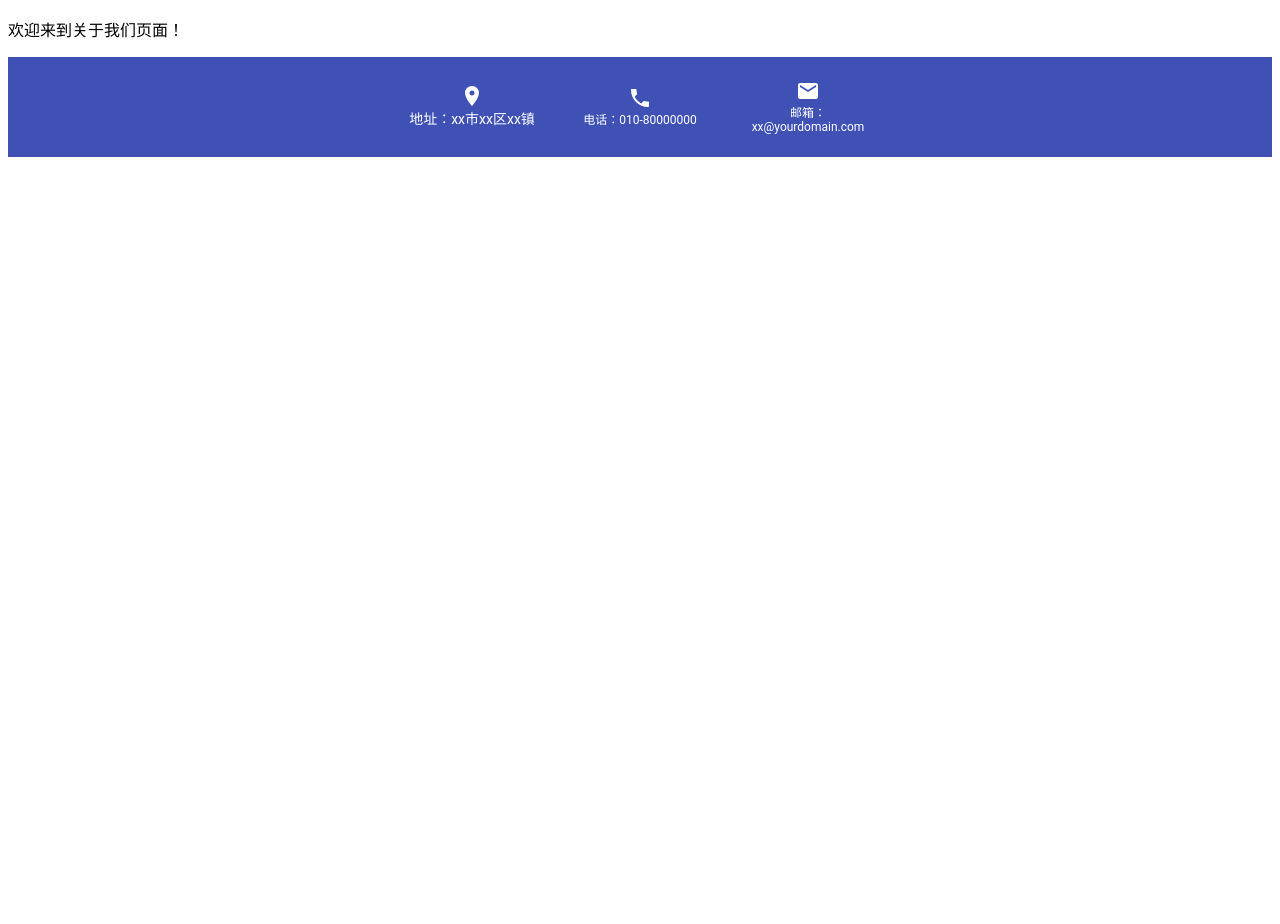
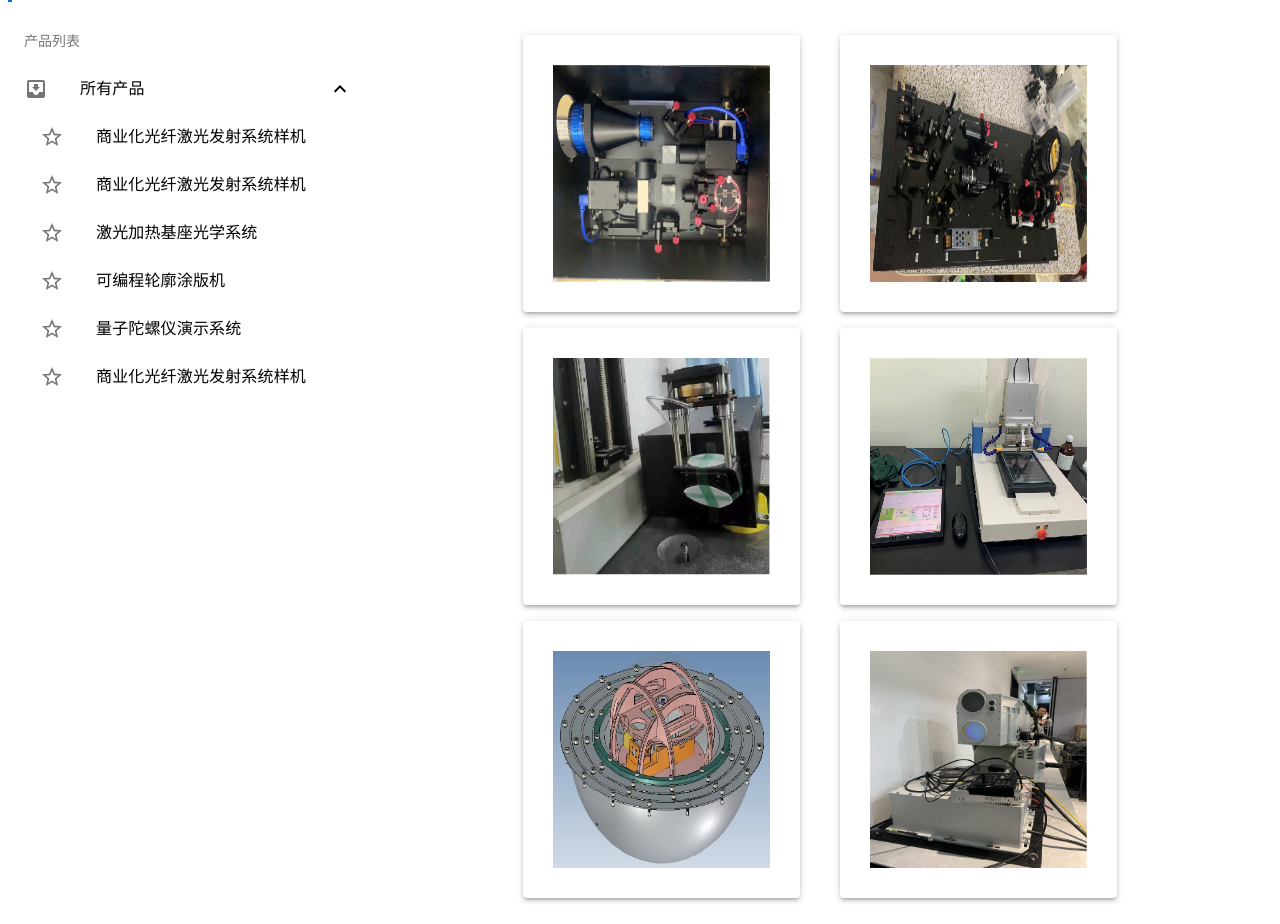
Before and after one commit to reoreo-zyt/react-web, a React app: page /objects in a window 1280 px wide. Shown: the part 181-1105 px from the top of the page. Before the commit the page ends 800 px from the top, so only its background shows below. Built offline with nearby package versions, Linux system fonts and the light colour scheme.

Commit message:
feat: 产品

```diff
--- a/package.json
+++ b/package.json
@@ -61,6 +61,7 @@
     "@babel/runtime-corejs3": "7.24.0",
     "@material-ui/core": "^4.12.4",
     "@material-ui/icons": "^4.11.3",
+    "@material-ui/lab": "^4.0.0-alpha.61",
     "@react-spring/web": "^9.7.3",
     "react": "18.2.0",
     "react-dom": "18.2.0",
--- a/src/views/Objects.tsx
+++ b/src/views/Objects.tsx
@@ -1,12 +1,137 @@
 import React from "react";
+import MTitle from "@components/MTitle";
+import MPaper from "@components/MPaper";
+import { makeStyles, Theme, createStyles } from "@material-ui/core/styles";
+import ListSubheader from "@material-ui/core/ListSubheader";
+import List from "@material-ui/core/List";
+import ListItem from "@material-ui/core/ListItem";
+import ListItemIcon from "@material-ui/core/ListItemIcon";
+import ListItemText from "@material-ui/core/ListItemText";
+import Collapse from "@material-ui/core/Collapse";
+import InboxIcon from "@material-ui/icons/MoveToInbox";
+import ExpandLess from "@material-ui/icons/ExpandLess";
+import ExpandMore from "@material-ui/icons/ExpandMore";
+import StarBorder from "@material-ui/icons/StarBorder";
+import Pagination from "@material-ui/lab/Pagination";
+
+const useStyles = makeStyles((theme: Theme) =>
+  createStyles({
+    root: {
+      width: "100%",
+      maxWidth: 360,
+      backgroundColor: theme.palette.background.paper,
+    },
+    objectRoot: {
+      display: "flex",
+    },
+    nested: {
+      paddingLeft: theme.spacing(4),
+    },
+    pagination: {
+      display: "flex",
+      justifyContent: "center",
+      margin: "10px 0",
+    },
+    PaperRight: {
+      margin: "10px 0",
+    },
+  }),
+);
 
 export default function Objects() {
+  const MTitleList = [{ title: "产品中心", desc: "Product Center" }];
+  const classes = useStyles();
+  const [open, setOpen] = React.useState(true);
+
+  const handleClick = () => {
+    setOpen(!open);
+  };
+
+  const images = [
+    {
+      alt: "gjdkbjd",
+      src: "/images/gjdkbjd.png",
+      text: "商业化光纤激光发射系统样机",
+      show: false,
+    },
+    {
+      alt: "htmbq",
+      src: "/images/htmbq.png",
+      text: "商业化光纤激光发射系统样机",
+      show: false,
+    },
+    {
+      alt: "jgjrjz",
+      src: "/images/jgjrjz.png",
+      text: "激光加热基座光学系统",
+      show: false,
+    },
+    {
+      alt: "kbclk",
+      src: "/images/kbclk.png",
+      text: "可编程轮廓涂版机",
+      show: false,
+    },
+    {
+      alt: "lztly",
+      src: "/images/lztly.png",
+      text: "量子陀螺仪演示系统",
+      show: false,
+    },
+    {
+      alt: "syhgq",
+      src: "/images/syhgq.png",
+      text: "商业化光纤激光发射系统样机",
+      show: false,
+    },
+  ];
+
   return (
     <div className="about">
       <div className="container">
-        <h3 className="center"> Objects </h3>
-        <p>欢迎来到关于我们页面！</p>
+        <MTitle {...MTitleList[0]}></MTitle>
       </div>
+      <div className={classes.objectRoot}>
+        <List
+          component="nav"
+          aria-labelledby="nested-list-subheader"
+          subheader={
+            <ListSubheader component="div" id="nested-list-subheader">
+              产品列表
+            </ListSubheader>
+          }
+          className={classes.root}
+        >
+          <ListItem button onClick={handleClick}>
+            <ListItemIcon>
+              <InboxIcon />
+            </ListItemIcon>
+            <ListItemText primary="所有产品" />
+            {open ? <ExpandLess /> : <ExpandMore />}
+          </ListItem>
+          <Collapse in={open} timeout="auto" unmountOnExit>
+            <List component="div" disablePadding>
+              {images.map((item, index) => (
+                <ListItem button className={classes.nested} key={index}>
+                  <ListItemIcon>
+                    <StarBorder />
+                  </ListItemIcon>
+                  <ListItemText primary={item.text} />
+                </ListItem>
+              ))}
+            </List>
+          </Collapse>
+        </List>
+        <div className={classes.PaperRight}>
+          <MPaper></MPaper>
+        </div>
+      </div>
+      <Pagination
+        className={classes.pagination}
+        count={1}
+        variant="outlined"
+        color="primary"
+      />
     </div>
   );
 }
```
Also changed, not shown: 1 other file (tests, documents, lock files or other folders).
